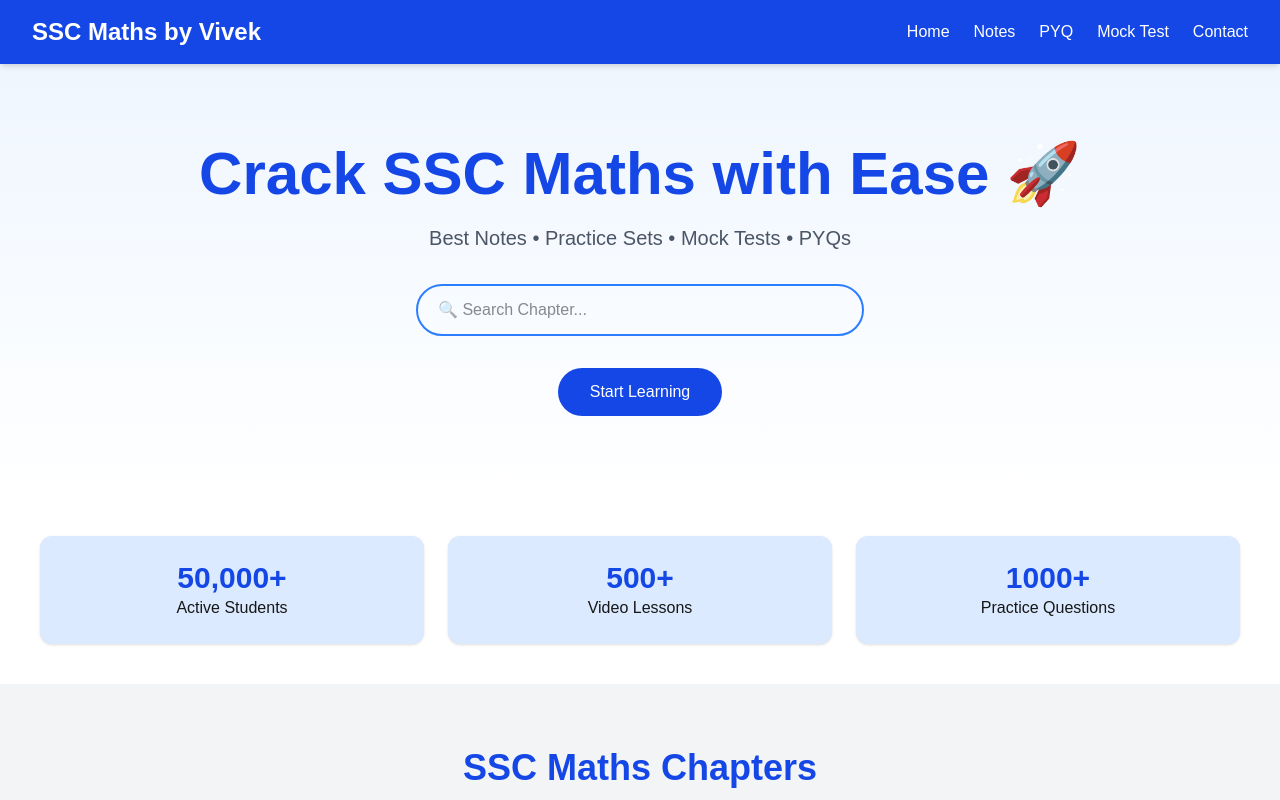
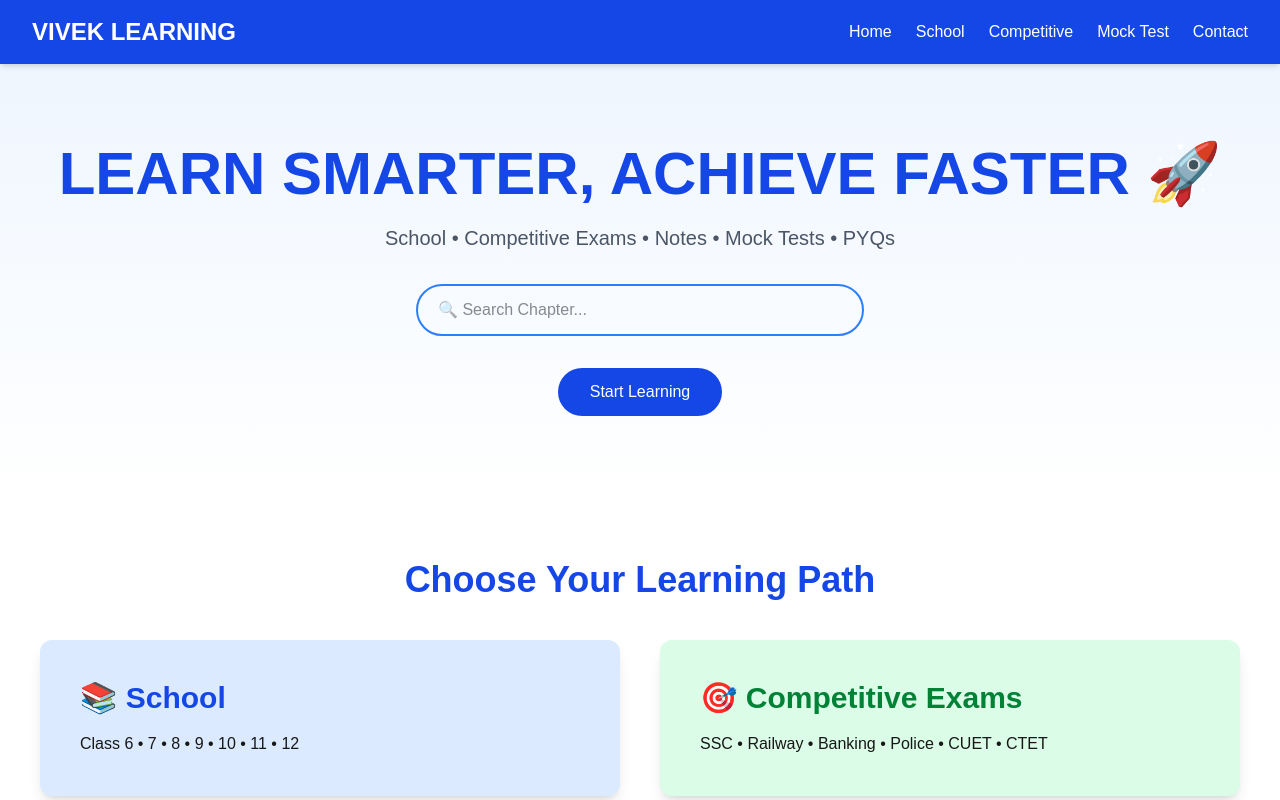
Before and after one commit to MrVivek143/ssc-maths-website, a Next.js app: page / in a window 1280 px wide. Shown: the top 800 px of the page. Built offline with nearby package versions, Linux system fonts and the light colour scheme.

Commit message:
Restructured website into learning platform

```diff
--- /dev/null
+++ b/app/competitive/page.tsx
@@ -0,0 +1,30 @@
+import Link from "next/link";
+
+export default function Competitive() {
+  return (
+    <main className="min-h-screen bg-gray-100">
+
+      <div className="bg-green-700 text-white py-10 text-center">
+        <h1 className="text-5xl font-bold">
+          🎯 Competitive Exams
+        </h1>
+
+        <p className="mt-3">
+          Choose Your Exam
+        </p>
+      </div>
+
+      <section className="grid grid-cols-2 md:grid-cols-3 gap-8 p-10">
+
+        <div className="bg-white shadow-lg rounded-xl p-8 text-center">SSC</div>
+        <div className="bg-white shadow-lg rounded-xl p-8 text-center">Railway</div>
+        <div className="bg-white shadow-lg rounded-xl p-8 text-center">Banking</div>
+        <div className="bg-white shadow-lg rounded-xl p-8 text-center">UP Police</div>
+        <div className="bg-white shadow-lg rounded-xl p-8 text-center">CUET</div>
+        <div className="bg-white shadow-lg rounded-xl p-8 text-center">CTET</div>
+
+      </section>
+
+    </main>
+  );
+}
--- a/app/page.tsx
+++ b/app/page.tsx
@@ -6,12 +6,12 @@ export default function Home() {
 
       {/* NAVBAR */}
       <nav className="sticky top-0 z-50 flex justify-between items-center px-8 py-4 bg-blue-700 text-white shadow-md">
-        <h1 className="text-2xl font-bold">SSC Maths by Vivek</h1>
+        <h1 className="text-2xl font-bold">VIVEK LEARNING </h1>
 
         <div className="space-x-6 text-sm md:text-base">
           <a href="#">Home</a>
-          <a href="#">Notes</a>
-          <a href="#">PYQ</a>
+          <a href="#">School</a>
+          <a href="#">Competitive</a>
           <a href="#">Mock Test</a>
           <a href="#">Contact</a>
         </div>
@@ -20,11 +20,11 @@ export default function Home() {
       {/* HERO SECTION */}
       <section className="text-center py-20 px-5 bg-gradient-to-b from-blue-50 to-white">
         <h2 className="text-4xl md:text-6xl font-bold text-blue-700">
-          Crack SSC Maths with Ease 🚀
+          LEARN SMARTER, ACHIEVE FASTER 🚀
         </h2>
 
         <p className="mt-5 text-gray-600 text-lg md:text-xl">
-          Best Notes • Practice Sets • Mock Tests • PYQs
+          School • Competitive Exams • Notes • Mock Tests • PYQs
         </p>
 
         <div className="mt-8 flex justify-center">
@@ -39,6 +39,42 @@ export default function Home() {
           Start Learning
         </button>
       </section>
+
+      <section className="py-16 bg-white">
+
+<h2 className="text-4xl font-bold text-center text-blue-700 mb-10">
+Choose Your Learning Path
+</h2>
+
+<div className="grid grid-cols-1 md:grid-cols-2 gap-10 px-10">
+
+<Link href="/school">
+  <div className="bg-blue-100 rounded-xl p-10 shadow-lg hover:scale-105 transition cursor-pointer">
+    <h3 className="text-3xl font-bold text-blue-700">
+      📚 School
+    </h3>
+
+    <p className="mt-4">
+      Class 6 • 7 • 8 • 9 • 10 • 11 • 12
+    </p>
+  </div>
+</Link>
+
+<Link href="/competitive">
+  <div className="bg-green-100 rounded-xl p-10 shadow-lg hover:scale-105 transition cursor-pointer">
+    <h3 className="text-3xl font-bold text-green-700">
+      🎯 Competitive Exams
+    </h3>
+
+    <p className="mt-4">
+      SSC • Railway • Banking • Police • CUET • CTET
+    </p>
+  </div>
+</Link>
+
+</div>
+
+</section>
 
       {/* STATS SECTION */}
       <section className="grid grid-cols-1 md:grid-cols-3 text-center gap-6 px-10 py-10">
@@ -64,9 +100,13 @@ export default function Home() {
 
 <section className="py-16 bg-gray-100">
 
-<h2 className="text-4xl font-bold text-center text-blue-700 mb-10">
-SSC Maths Chapters
+<h2 className="text-4xl font-bold text-center text-blue-700 mb-4">
+  Explore Popular Courses
 </h2>
+
+<p className="text-center text-gray-600 mb-10">
+  Choose your subject and start learning today.
+</p>
 
 <div className="grid grid-cols-1 md:grid-cols-2 lg:grid-cols-3 gap-8 px-10">
 
--- /dev/null
+++ b/app/school/page.tsx
@@ -0,0 +1,65 @@
+import Link from "next/link";
+
+export default function School() {
+  return (
+    <main className="min-h-screen bg-gray-100">
+
+      <div className="bg-blue-700 text-white py-10 text-center">
+        <h1 className="text-5xl font-bold">
+          📚 School Education
+        </h1>
+
+        <p className="mt-3">
+          Choose Your Class
+        </p>
+      </div>
+
+      <section className="grid grid-cols-2 md:grid-cols-4 gap-8 p-10">
+
+        <Link href="#">
+          <div className="bg-white shadow-lg rounded-xl p-8 text-center hover:scale-105 transition cursor-pointer">
+            Class 6
+          </div>
+        </Link>
+
+        <Link href="#">
+          <div className="bg-white shadow-lg rounded-xl p-8 text-center hover:scale-105 transition cursor-pointer">
+            Class 7
+          </div>
+        </Link>
+
+        <Link href="#">
+          <div className="bg-white shadow-lg rounded-xl p-8 text-center hover:scale-105 transition cursor-pointer">
+            Class 8
+          </div>
+        </Link>
+
+        <Link href="#">
+          <div className="bg-white shadow-lg rounded-xl p-8 text-center hover:scale-105 transition cursor-pointer">
+            Class 9
+          </div>
+        </Link>
+
+        <Link href="#">
+          <div className="bg-white shadow-lg rounded-xl p-8 text-center hover:scale-105 transition cursor-pointer">
+            Class 10
+          </div>
+        </Link>
+
+        <Link href="#">
+          <div className="bg-white shadow-lg rounded-xl p-8 text-center hover:scale-105 transition cursor-pointer">
+            Class 11
+          </div>
+        </Link>
+
+        <Link href="#">
+          <div className="bg-white shadow-lg rounded-xl p-8 text-center hover:scale-105 transition cursor-pointer">
+            Class 12
+          </div>
+        </Link>
+
+      </section>
+
+    </main>
+  );
+}
```
